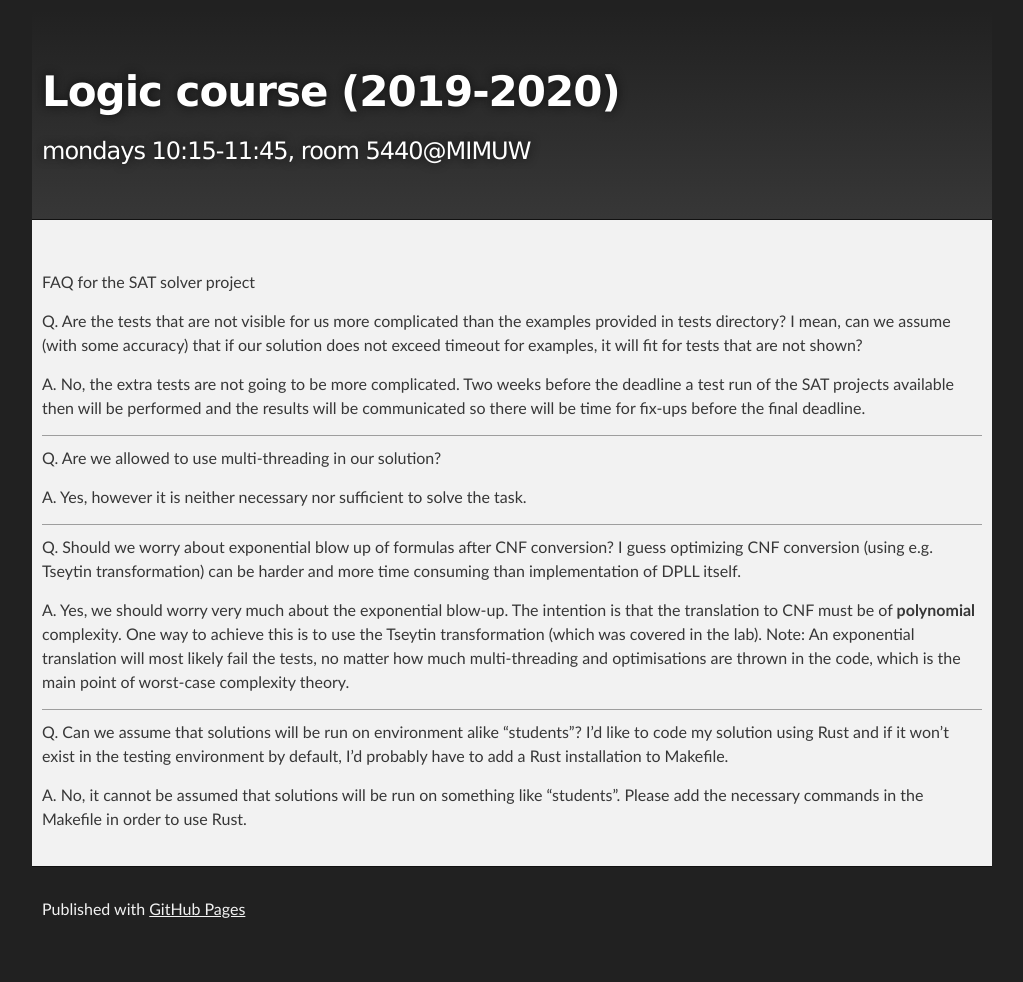
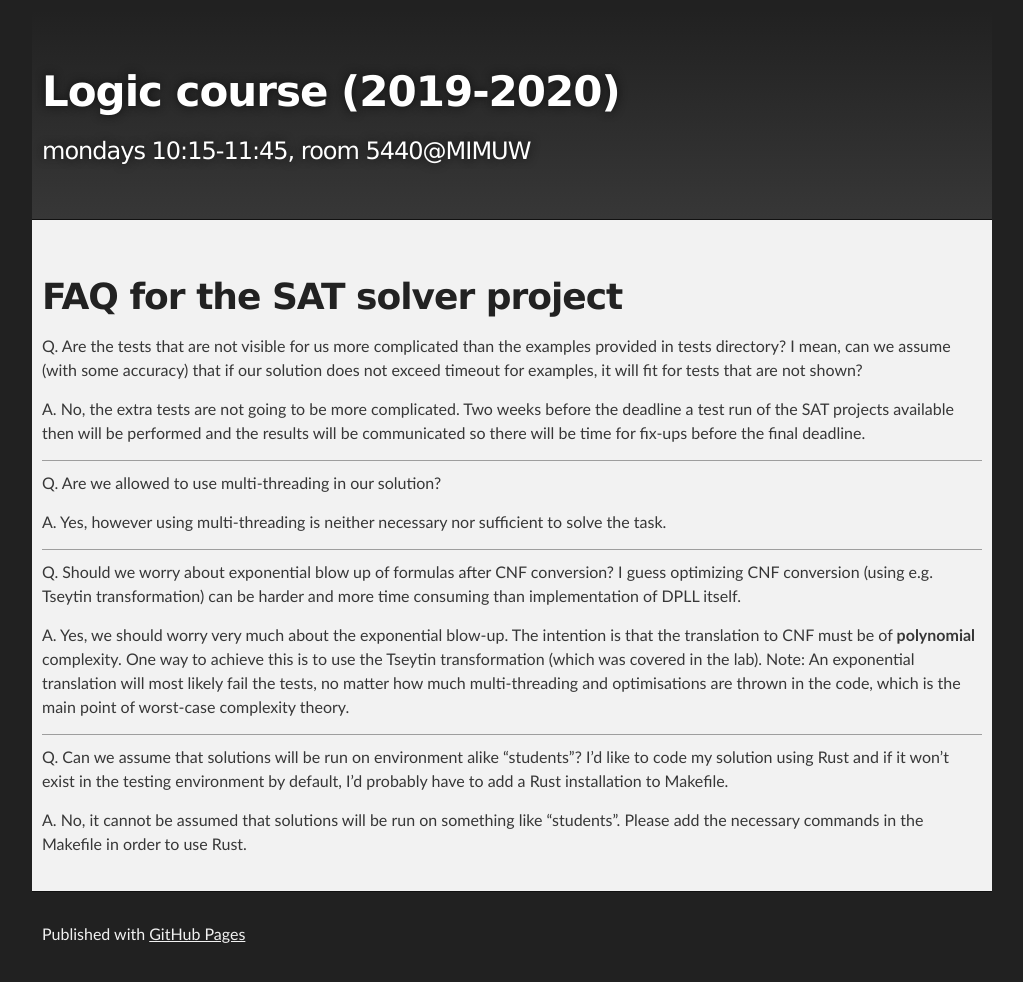
Before and after one commit to lclem/logic_course, a Jekyll site: the page built from docs/labs/task01_FAQ.md, in a window 1280 px wide, cut to the strip 0-991 px from the top of the page. Shown: the top 982 px of the strip, without its empty margins (128-1151 px from the left). Built offline with Jekyll 4.4.1, drawn with Linux system fonts in a browser that asks for light colours; our own code applies the rules of GitHub Pages for plain Markdown files; grey boxes are pictures that could not be loaded.

Commit message:
Update task01_FAQ.md

```diff
--- a/docs/labs/task01_FAQ.md
+++ b/docs/labs/task01_FAQ.md
@@ -1,4 +1,4 @@
-FAQ for the SAT solver project
+# FAQ for the SAT solver project
 
 Q. Are the tests that are not visible for us more complicated than the examples provided in tests directory?
 I mean, can we assume (with some accuracy) that if our solution does not exceed timeout for examples,
@@ -12,7 +12,7 @@ and the results will be communicated so there will be time for fix-ups before th
 
 Q. Are we allowed to use multi-threading in our solution?
 
-A. Yes, however it is neither necessary nor sufficient to solve the task.
+A. Yes, however using multi-threading is neither necessary nor sufficient to solve the task.
 
 ***
 
```
